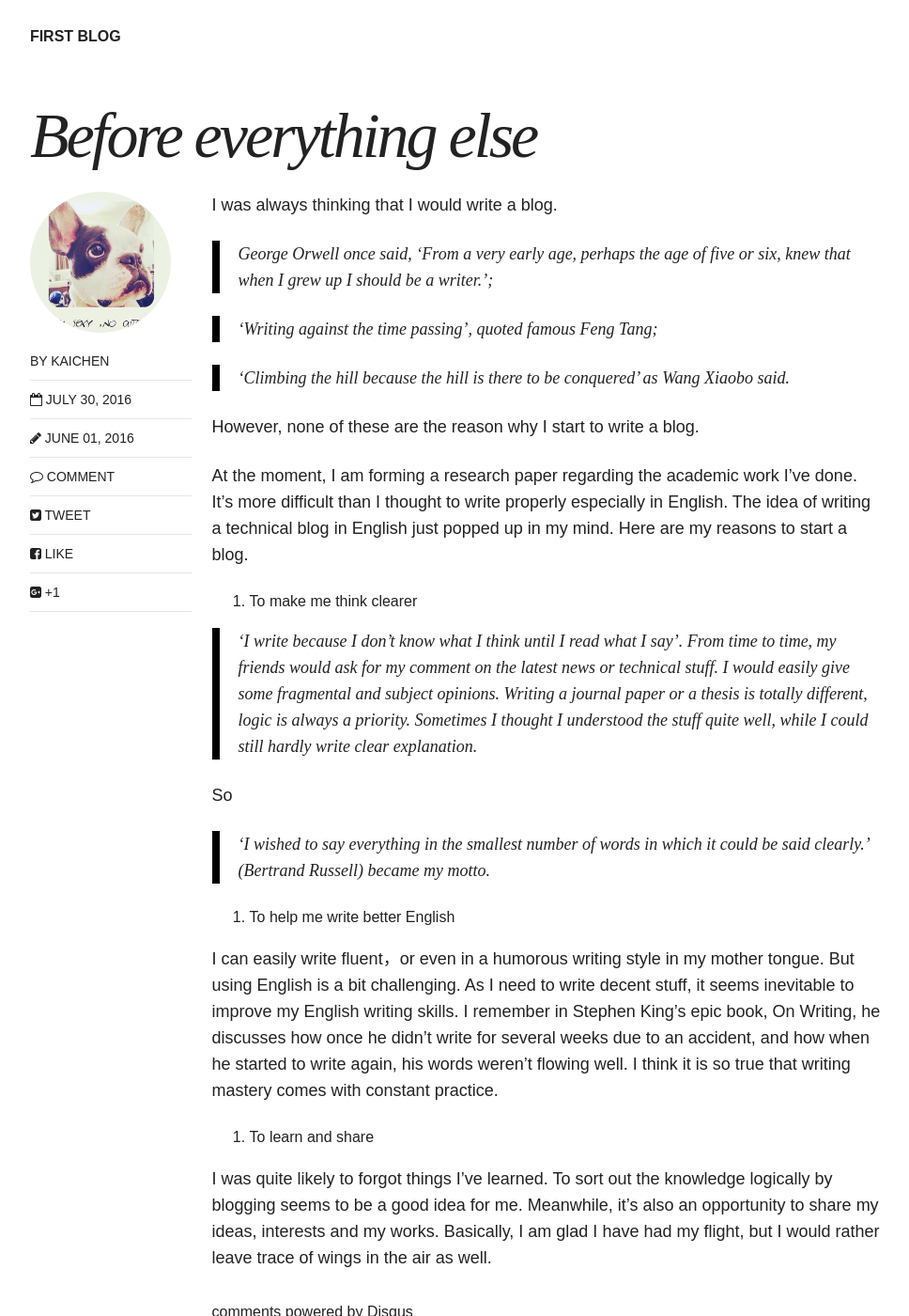
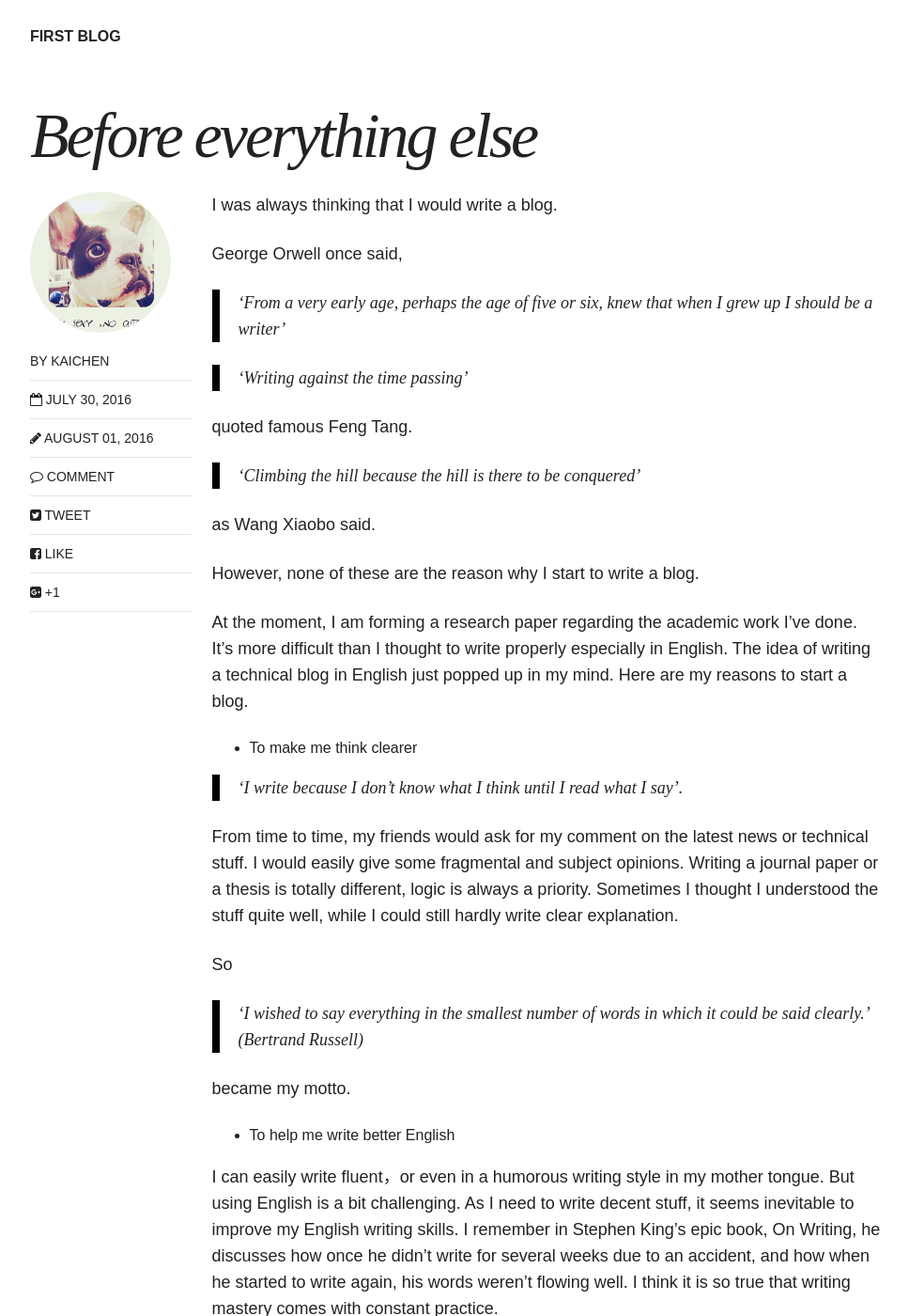
Before and after one commit to ka1ch2n/ka1ch2n.github.io, a Jekyll site: the page built from _posts/articles/2016-07-30-Before-everything-else.md, in a window 1280 px wide and 1400 px high, scrolled down 424 px. Shown: the whole window at 94% size, without its empty margins (154-1122 px from the left). Built offline with Jekyll 4.4.1, drawn with Linux system fonts in a browser that asks for light colours; nearby versions of some CDN libraries; comment, search, counter and statistics services are not loaded.

```diff
--- a/_posts/articles/2016-07-30-Before-everything-else.md
+++ b/_posts/articles/2016-07-30-Before-everything-else.md
@@ -15,12 +15,19 @@ share: true
 
 I was always thinking that I would write a blog.
 
+George Orwell once said,
 
->  George Orwell once said, ‘From a very early age, perhaps the age of five or six, knew that when I grew up I should be a writer.’;
+>  ‘From a very early age, perhaps the age of five or six, knew that when I grew up I should be a writer’
 
->  ‘Writing against the time passing’, quoted famous Feng Tang;
 
->  ‘Climbing the hill because the hill is there to be conquered’ as Wang Xiaobo said.
+>  ‘Writing against the time passing’
+
+quoted famous Feng Tang.
+
+
+>  ‘Climbing the hill because the hill is there to be conquered’
+
+as Wang Xiaobo said.
 
 
 
```
Also changed, not shown: other parts of _posts/articles/2016-07-30-Before-everything-else.md (+10 -6 lines).
